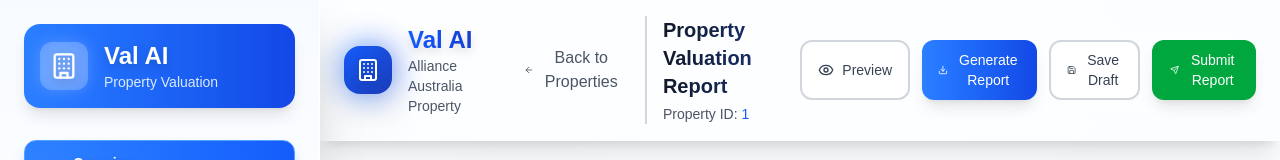
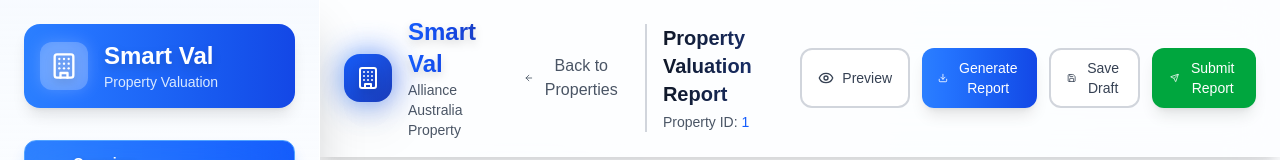
Before and after one commit to zvz23/valuation-app, a Next.js app: page /property/1 in a window 1280 px wide. Shown: the top 160 px of the page. Built offline with nearby package versions, Linux system fonts and the light colour scheme; no server answers; the database is empty.

Commit message:
changes name

```diff
--- a/src/app/admin/layout.tsx
+++ b/src/app/admin/layout.tsx
@@ -1,8 +1,8 @@
 import { Metadata } from 'next';
 
 export const metadata: Metadata = {
-  title: 'Admin Dashboard | Val AI',
-  description: 'Val AI Admin Panel - System Administration',
+  title: 'Admin Dashboard | Smart Val',
+  description: 'Smart Val Admin Panel - System Administration',
   robots: 'noindex, nofollow', // Admin pages should not be indexed
 };
 
--- a/src/app/admin/page.tsx
+++ b/src/app/admin/page.tsx
@@ -196,7 +196,7 @@
                 </div>
                 <div>
                   <h1 className="text-2xl font-bold bg-gradient-to-r from-blue-600 via-blue-700 to-blue-800 bg-clip-text text-transparent">
-                    Val AI Admin
+                    Smart Val Admin
                   </h1>
                   <p className="text-sm text-gray-600 font-medium">System Administration</p>
                 </div>
--- a/src/app/login/page.tsx
+++ b/src/app/login/page.tsx
@@ -190,7 +190,7 @@
               </div>
             </div>
             <h1 className="text-4xl font-bold bg-gradient-to-r from-blue-600 via-blue-700 to-blue-800 bg-clip-text text-transparent drop-shadow-lg mb-2">
-              Val AI
+              Smart Val
             </h1>
             <p className="text-gray-600 font-medium mb-2">Alliance Australia Property</p>
             <div className="flex items-center justify-center text-sm text-gray-500">
--- a/src/app/properties/page.tsx
+++ b/src/app/properties/page.tsx
@@ -363,7 +363,7 @@
               </div>
               <div className="cursor-pointer" onClick={handleGoHome}>
                 <h1 className="text-4xl font-bold bg-gradient-to-r from-blue-600 via-blue-700 to-blue-800 bg-clip-text text-transparent drop-shadow-lg hover:from-blue-500 hover:via-blue-600 hover:to-blue-700 transition-all duration-300">
-                  Val AI
+                  Smart Val
                 </h1>
                 <p className="text-gray-600 font-medium">Alliance Australia Property</p>
                 <div className="mt-2 h-1 w-24 bg-gradient-to-r from-blue-500 to-blue-700 rounded-full shadow-lg shadow-blue-500/30"></div>
--- a/src/app/property/[id]/page.tsx
+++ b/src/app/property/[id]/page.tsx
@@ -1011,7 +1011,7 @@
         <header className="relative z-10 bg-white/80 backdrop-blur-xl border-b border-white/20 shadow-xl px-6 py-4 sticky top-0">
           <div className="flex items-center justify-between">
             <div className="flex items-center space-x-6">
-              {/* Val AI Logo and Title */}
+              {/* Smart Val Logo and Title */}
               <div className="flex items-center space-x-4">
                 <div className="relative group cursor-pointer" onClick={handleGoHome}>
                   <div className="absolute inset-0 bg-gradient-to-r from-blue-500 to-blue-700 rounded-2xl blur-lg opacity-75 group-hover:opacity-100 transition-opacity duration-300"></div>
@@ -1021,7 +1021,7 @@
                 </div>
                 <div className="cursor-pointer" onClick={handleGoHome}>
                   <h1 className="text-2xl font-bold bg-gradient-to-r from-blue-600 via-blue-700 to-blue-800 bg-clip-text text-transparent drop-shadow-lg hover:from-blue-500 hover:via-blue-600 hover:to-blue-700 transition-all duration-300">
-                    Val AI
+                    Smart Val
                   </h1>
                   <p className="text-gray-600 text-sm font-medium">Alliance Australia Property</p>
                 </div>
--- a/src/components/Navigation.tsx
+++ b/src/components/Navigation.tsx
@@ -69,7 +69,7 @@
             </div>
           </div>
           <div>
-            <h1 className="text-2xl font-bold text-white drop-shadow-lg">Val AI</h1>
+            <h1 className="text-2xl font-bold text-white drop-shadow-lg">Smart Val</h1>
             <p className="text-blue-100 text-sm font-medium">Property Valuation</p>
           </div>
         </div>
```
Also changed, not shown: 1 other file (tests, documents, lock files or other folders).
